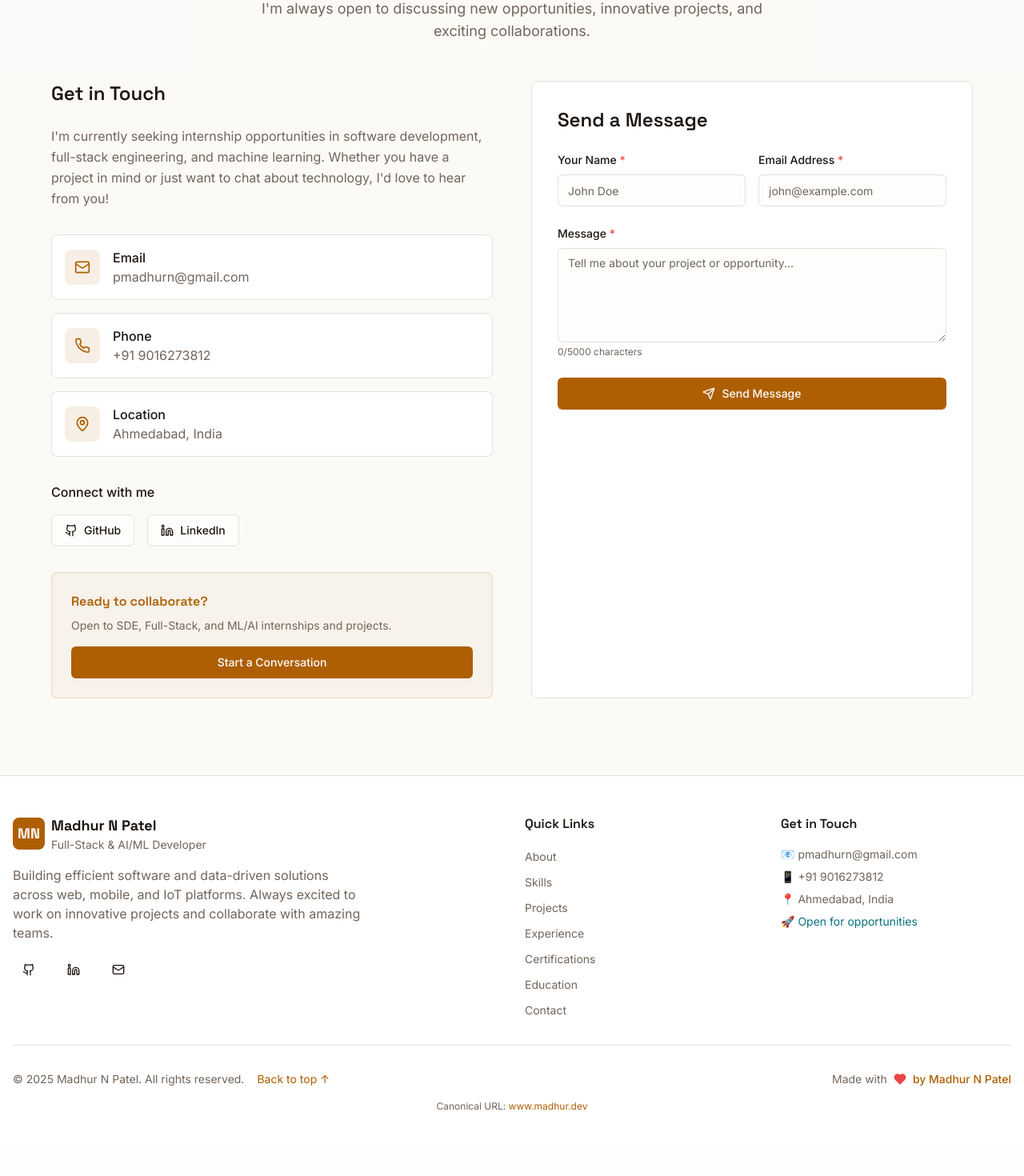
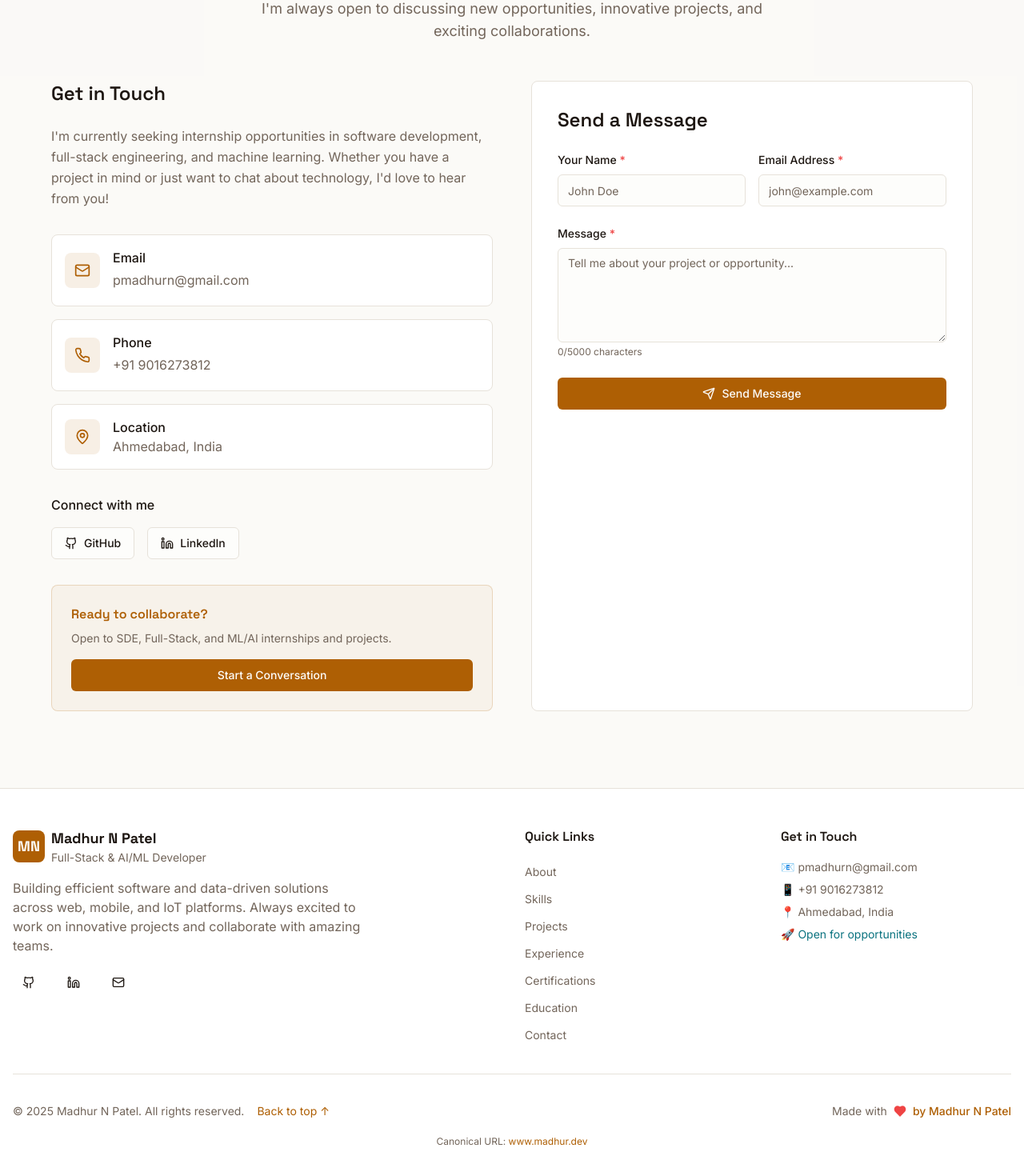
Before and after one commit to pmadhurn/mn-dev-folio, a React (Vite) app: page / in a window 1280 px wide. Shown: the part 10066-11536 px from the top of the page at 80% size. Before the commit the page ends 11505 px from the top, so only its background shows below. Built offline with nearby package versions, Linux system fonts and the light colour scheme.

Commit message:
Enlarge contact and footer link tap targets for mobile

```diff
--- a/src/components/Contact.tsx
+++ b/src/components/Contact.tsx
@@ -249,7 +249,7 @@ const Contact = () => {
                         {info.href ? (
                           <a
                             href={info.href}
-                            className="text-muted-foreground hover:text-primary transition-colors"
+                            className="inline-flex items-center min-h-[28px] py-1 text-muted-foreground hover:text-primary transition-colors break-all"
                           >
                             {info.value}
                           </a>
--- a/src/components/Footer.tsx
+++ b/src/components/Footer.tsx
@@ -72,12 +72,12 @@ const Footer = () => {
           {/* Quick Links */}
           <div>
             <h4 className="font-heading font-semibold mb-4">Quick Links</h4>
-            <ul className="space-y-2">
+            <ul className="space-y-0.5">
               {quickLinks.map((link, index) => (
                 <li key={index}>
                   <button
                     onClick={() => scrollToSection(link.href)}
-                    className="text-muted-foreground hover:text-foreground transition-colors text-sm"
+                    className="inline-flex items-center min-h-[32px] py-1 text-muted-foreground hover:text-foreground transition-colors text-sm"
                   >
                     {link.label}
                   </button>
@@ -116,7 +116,7 @@ const Footer = () => {
               href="https://madhur.dev"
               target="_blank"
               rel="noopener noreferrer"
-              className="text-primary hover:text-primary/80 transition-colors font-medium"
+              className="inline-flex items-center min-h-[28px] py-1 text-primary hover:text-primary/80 transition-colors font-medium"
             >
              by Madhur N Patel
             </a>
```
